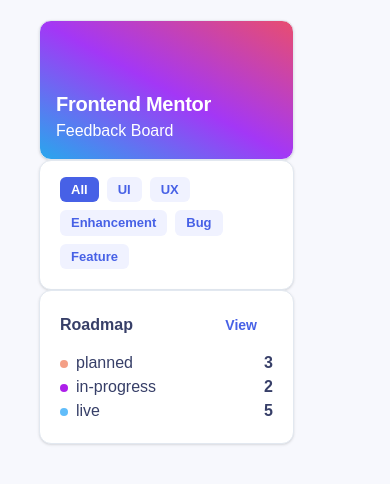
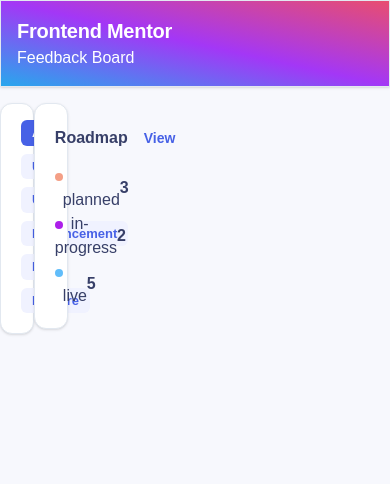
Before and after one commit to Andonee/productFeedback, a Next.js app: page / in a window 390 px wide. Shown: the top 484 px of the page. Built offline with nearby package versions, Linux system fonts and the light colour scheme.

Commit message:
add basic left panel

```diff
--- a/app/components/HeaderCard/HeaderCard.tsx
+++ b/app/components/HeaderCard/HeaderCard.tsx
@@ -2,7 +2,7 @@
 
 const HeaderCard = () => {
   return (
-    <Card className='h-[140px] bg-gradient-to-bl from-[#E84D70] via-[#A337F6] to-[#28A7ED]'>
+    <Card className='w-full rounded-none bg-gradient-to-bl from-[#E84D70] via-[#A337F6] to-[#28A7ED] md:h-full md:rounded-xl xl:h-[140px]'>
       <CardContent className='flex h-full flex-col justify-end p-0'>
         <div>
           <h2 className='text-snowy'>Frontend Mentor</h2>
--- a/app/components/RoadmapCard/RoadmapCard.tsx
+++ b/app/components/RoadmapCard/RoadmapCard.tsx
@@ -4,7 +4,7 @@
 
 const RoadmapCard = () => {
   return (
-    <Card>
+    <Card className='w-full'>
       <CardContent className='flex flex-wrap gap-2'>
         <div className='flex w-full items-center justify-between'>
           <span className='font-bold'>Roadmap</span>
--- a/app/components/TagsCard/TagsCard.tsx
+++ b/app/components/TagsCard/TagsCard.tsx
@@ -3,7 +3,7 @@
 
 const TagsCard = () => {
   return (
-    <Card>
+    <Card className='h-full w-full'>
       <CardContent className='flex flex-wrap gap-2'>
         <Tag label='All' value='1' interactive active />
         <Tag label='UI' value='2' interactive />
--- a/app/layout.tsx
+++ b/app/layout.tsx
@@ -25,9 +25,9 @@
   return (
     <html lang='en'>
       <body
-        className={`${geistSans.variable} ${geistMono.variable} bg-ghostWhite px-[10%] py-[5%] antialiased`}
+        className={`${geistSans.variable} ${geistMono.variable} bg-ghostWhite antialiased md:px-[10%] md:py-[5%]`}
       >
-        <main className='grid grid-cols-12'> {children}</main>
+        <main className='grid grid-cols-12 gap-4'> {children}</main>
       </body>
     </html>
   )
--- a/app/page.tsx
+++ b/app/page.tsx
@@ -4,10 +4,16 @@
 
 export default function Home() {
   return (
-    <div className='w-[255px]'>
-      <HeaderCard />
-      <TagsCard />
-      <RoadmapCard />
-    </div>
+    <>
+      <div className='col-span-12 md:col-span-4 xl:col-span-3'>
+        <HeaderCard />
+      </div>
+      <div className='md:col-start-5 md:col-end-9 xl:col-start-1 xl:col-end-4'>
+        <TagsCard />
+      </div>
+      <div className='md:col-start-9 md:col-end-13 xl:col-start-1 xl:col-end-4'>
+        <RoadmapCard />
+      </div>
+    </>
   )
 }
```
